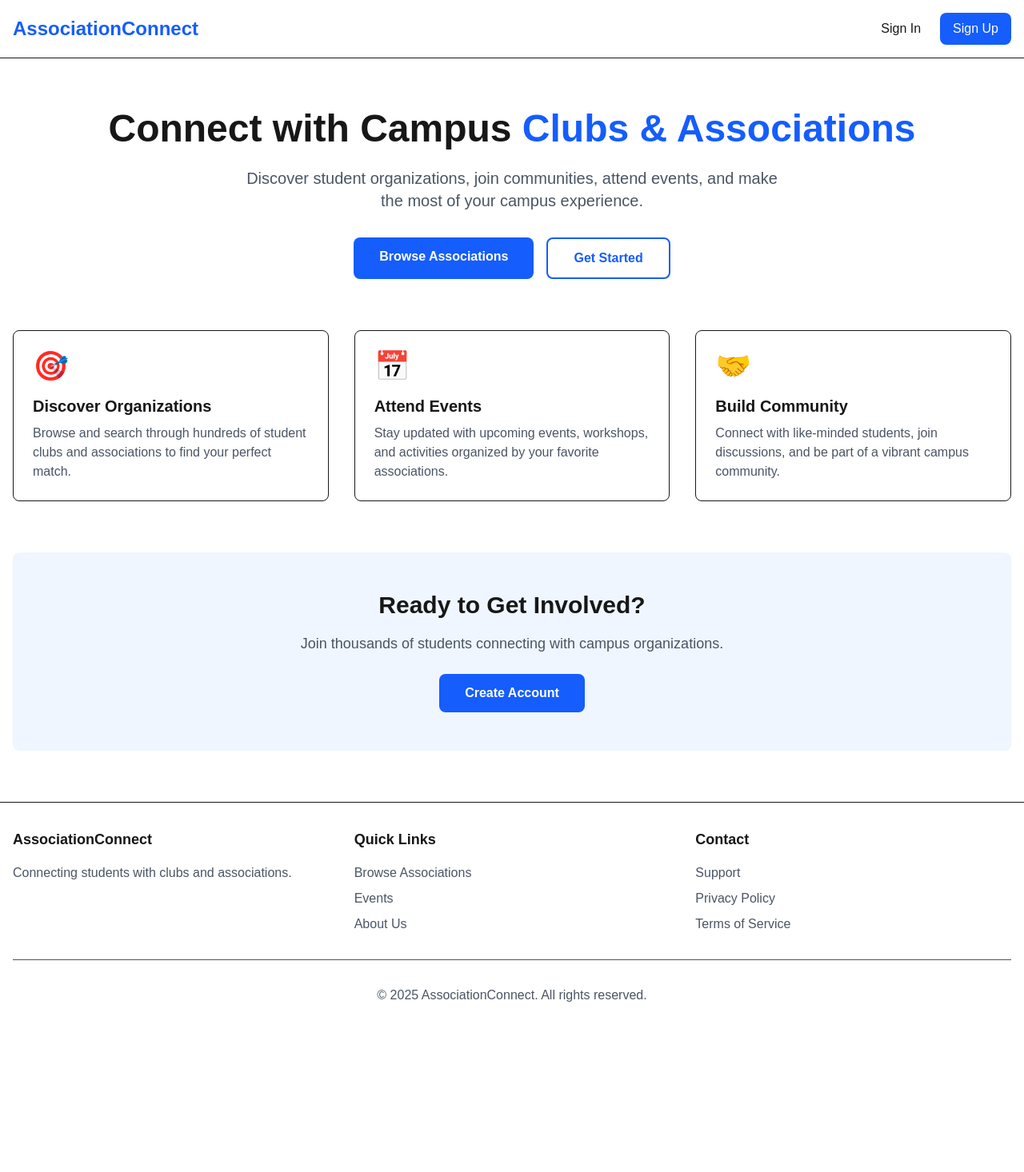
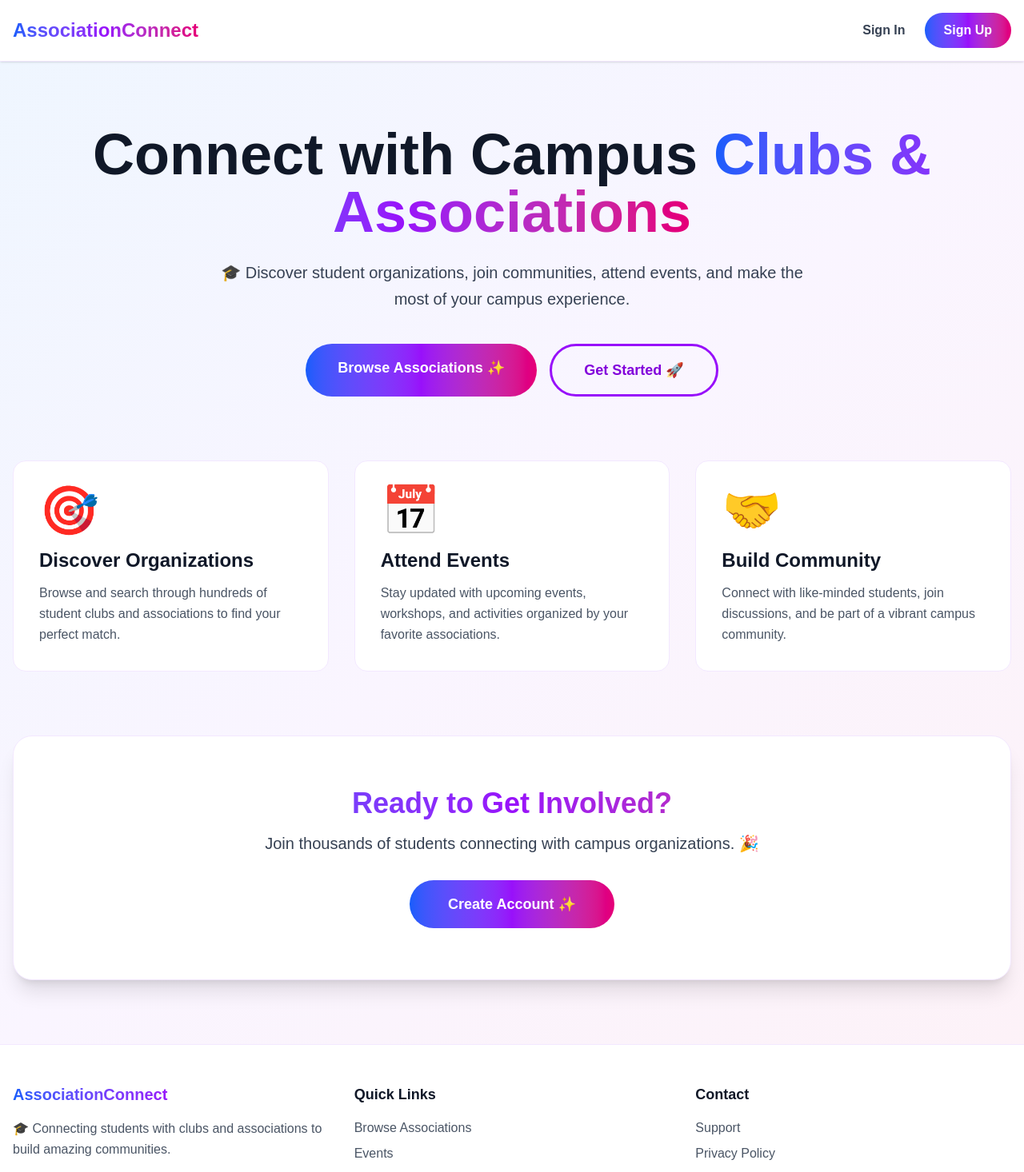
Before and after one commit to Ianlaur/BDD1, a Next.js app in the folder src/: page / in a window 1280 px wide. Shown: the top 1466 px of the page at 80% size. Before the commit the page ends 1289 px from the top, so only its background shows below. Built offline with nearby package versions, Linux system fonts and the light colour scheme; no server answers.

Commit message:
Add dark mode support with modern responsive design

```diff
--- a/src/app/auth/signup/page.tsx
+++ b/src/app/auth/signup/page.tsx
@@ -49,13 +49,15 @@ export default function SignUp() {
   }
 
   return (
-    <div className="min-h-[80vh] flex items-center justify-center px-4">
-      <div className="max-w-md w-full space-y-8">
+    <div className="min-h-[80vh] flex items-center justify-center px-4 py-12 bg-linear-to-br from-blue-50 via-purple-50 to-pink-50 dark:from-gray-900 dark:via-purple-900/20 dark:to-blue-900/20">
+      <div className="max-w-md w-full space-y-8 bg-white dark:bg-gray-800 p-8 rounded-2xl shadow-xl border border-purple-100 dark:border-purple-800">
         <div>
-          <h2 className="text-center text-3xl font-bold">Create your account</h2>
-          <p className="mt-2 text-center text-gray-600">
+          <h2 className="text-center text-3xl font-black bg-linear-to-r from-blue-600 via-purple-600 to-pink-600 bg-clip-text text-transparent">
+            Create your account
+          </h2>
+          <p className="mt-2 text-center text-gray-600 dark:text-gray-400">
             Already have an account?{" "}
-            <Link href="/auth/signin" className="text-blue-600 hover:text-blue-700">
+            <Link href="/auth/signin" className="text-purple-600 dark:text-purple-400 hover:text-purple-700 dark:hover:text-purple-300 font-semibold">
               Sign in
             </Link>
           </p>
@@ -63,14 +65,14 @@ export default function SignUp() {
 
         <form className="mt-8 space-y-6" onSubmit={handleSubmit}>
           {error && (
-            <div className="bg-red-50 border border-red-200 text-red-700 px-4 py-3 rounded">
+            <div className="bg-red-50 dark:bg-red-900/20 border border-red-200 dark:border-red-800 text-red-700 dark:text-red-400 px-4 py-3 rounded-lg">
               {error}
             </div>
           )}
 
           <div className="space-y-4">
             <div>
-              <label htmlFor="name" className="block text-sm font-medium mb-2">
+              <label htmlFor="name" className="block text-sm font-semibold mb-2 text-gray-900 dark:text-gray-100">
                 Full Name
               </label>
               <input
@@ -78,13 +80,13 @@ export default function SignUp() {
                 name="name"
                 type="text"
                 required
-                className="w-full px-3 py-2 border border-gray-300 rounded-lg focus:outline-none focus:ring-2 focus:ring-blue-500"
+                className="w-full px-4 py-3 border border-gray-300 dark:border-gray-600 rounded-xl focus:outline-none focus:ring-2 focus:ring-purple-500 bg-white dark:bg-gray-700 text-gray-900 dark:text-gray-100 placeholder-gray-400 dark:placeholder-gray-500"
                 placeholder="John Doe"
               />
             </div>
 
             <div>
-              <label htmlFor="email" className="block text-sm font-medium mb-2">
+              <label htmlFor="email" className="block text-sm font-semibold mb-2 text-gray-900 dark:text-gray-100">
                 Email address
               </label>
               <input
@@ -93,13 +95,13 @@ export default function SignUp() {
                 type="email"
                 autoComplete="email"
                 required
-                className="w-full px-3 py-2 border border-gray-300 rounded-lg focus:outline-none focus:ring-2 focus:ring-blue-500"
+                className="w-full px-4 py-3 border border-gray-300 dark:border-gray-600 rounded-xl focus:outline-none focus:ring-2 focus:ring-purple-500 bg-white dark:bg-gray-700 text-gray-900 dark:text-gray-100 placeholder-gray-400 dark:placeholder-gray-500"
                 placeholder="you@university.edu"
               />
             </div>
 
             <div>
-              <label htmlFor="password" className="block text-sm font-medium mb-2">
+              <label htmlFor="password" className="block text-sm font-semibold mb-2 text-gray-900 dark:text-gray-100">
                 Password
               </label>
               <input
@@ -109,26 +111,26 @@ export default function SignUp() {
                 autoComplete="new-password"
                 required
                 minLength={8}
-                className="w-full px-3 py-2 border border-gray-300 rounded-lg focus:outline-none focus:ring-2 focus:ring-blue-500"
+                className="w-full px-4 py-3 border border-gray-300 dark:border-gray-600 rounded-xl focus:outline-none focus:ring-2 focus:ring-purple-500 bg-white dark:bg-gray-700 text-gray-900 dark:text-gray-100 placeholder-gray-400 dark:placeholder-gray-500"
                 placeholder="••••••••"
               />
-              <p className="mt-1 text-sm text-gray-500">
+              <p className="mt-1 text-sm text-gray-500 dark:text-gray-400">
                 Minimum 8 characters
               </p>
             </div>
 
             <div>
-              <label htmlFor="role" className="block text-sm font-medium mb-2">
+              <label htmlFor="role" className="block text-sm font-semibold mb-2 text-gray-900 dark:text-gray-100">
                 I am a...
               </label>
               <select
                 id="role"
                 name="role"
                 required
-                className="w-full px-3 py-2 border border-gray-300 rounded-lg focus:outline-none focus:ring-2 focus:ring-blue-500"
+                className="w-full px-4 py-3 border border-gray-300 dark:border-gray-600 rounded-xl focus:outline-none focus:ring-2 focus:ring-purple-500 bg-white dark:bg-gray-700 text-gray-900 dark:text-gray-100"
               >
-                <option value="STUDENT">Student</option>
-                <option value="ASSOCIATION">Association/Club Representative</option>
+                <option value="STUDENT">🎓 Student</option>
+                <option value="ASSOCIATION">🏫 Association/Club Representative</option>
               </select>
             </div>
           </div>
@@ -136,24 +138,24 @@ export default function SignUp() {
           <button
             type="submit"
             disabled={loading}
-            className="w-full py-3 px-4 bg-blue-600 hover:bg-blue-700 text-white font-semibold rounded-lg disabled:opacity-50 disabled:cursor-not-allowed transition"
+            className="w-full py-3 px-4 bg-linear-to-r from-blue-600 via-purple-600 to-pink-600 hover:shadow-lg text-white font-bold rounded-xl disabled:opacity-50 disabled:cursor-not-allowed transition-all hover:scale-105"
           >
-            {loading ? "Creating account..." : "Create account"}
+            {loading ? "Creating account..." : "Create account ✨"}
           </button>
 
           <div className="relative my-6">
             <div className="absolute inset-0 flex items-center">
-              <div className="w-full border-t border-gray-300"></div>
+              <div className="w-full border-t border-gray-300 dark:border-gray-600"></div>
             </div>
             <div className="relative flex justify-center text-sm">
-              <span className="px-2 bg-white text-gray-500">Or continue with</span>
+              <span className="px-2 bg-white dark:bg-gray-800 text-gray-500 dark:text-gray-400">Or continue with</span>
             </div>
           </div>
 
           <button
             type="button"
             onClick={() => signIn("google", { callbackUrl: "/dashboard" })}
-            className="w-full py-3 px-4 border border-gray-300 hover:bg-gray-50 rounded-lg font-semibold transition flex items-center justify-center gap-2"
+            className="w-full py-3 px-4 border-2 border-gray-300 dark:border-gray-600 hover:bg-gray-50 dark:hover:bg-gray-700 rounded-xl font-semibold transition flex items-center justify-center gap-2 text-gray-900 dark:text-gray-100"
           >
             <svg className="w-5 h-5" viewBox="0 0 24 24">
               <path
--- a/src/app/page.tsx
+++ b/src/app/page.tsx
@@ -2,57 +2,60 @@ import Link from "next/link";
 
 export default function Home() {
   return (
-    <div className="container mx-auto px-4 py-16">
+    <div className="min-h-screen bg-linear-to-br from-blue-50 via-purple-50 to-pink-50 dark:from-gray-900 dark:via-purple-900/20 dark:to-blue-900/20">
+      <div className="container mx-auto px-4 py-20">
         {/* Hero Section */}
-      <section className="text-center mb-16">
-        <h1 className="text-5xl font-bold mb-6">
+        <section className="text-center mb-20">
+          <h1 className="text-6xl md:text-7xl font-black mb-6 text-gray-900 dark:text-gray-100">
             Connect with Campus{" "}
-          <span className="text-blue-600">Clubs & Associations</span>
+            <span className="bg-linear-to-r from-blue-600 via-purple-600 to-pink-600 bg-clip-text text-transparent">
+              Clubs & Associations
+            </span>
           </h1>
-        <p className="text-xl text-gray-600 mb-8 max-w-2xl mx-auto">
-          Discover student organizations, join communities, attend events, and
+          <p className="text-xl text-gray-700 dark:text-gray-300 mb-10 max-w-3xl mx-auto leading-relaxed">
+            🎓 Discover student organizations, join communities, attend events, and
             make the most of your campus experience.
           </p>
-        <div className="flex gap-4 justify-center">
+          <div className="flex gap-4 justify-center flex-wrap">
             <Link
               href="/associations"
-            className="px-8 py-3 bg-blue-600 text-white rounded-lg font-semibold hover:bg-blue-700 transition"
+              className="px-10 py-4 bg-linear-to-r from-blue-600 via-purple-600 to-pink-600 text-white rounded-full font-bold hover:shadow-2xl hover:scale-105 transition-all text-lg"
             >
-            Browse Associations
+              Browse Associations ✨
             </Link>
             <Link
               href="/auth/signup"
-            className="px-8 py-3 border-2 border-blue-600 text-blue-600 rounded-lg font-semibold hover:bg-blue-50 transition"
+              className="px-10 py-4 border-3 border-purple-600 text-purple-700 rounded-full font-bold hover:bg-purple-50 hover:scale-105 transition-all text-lg"
             >
-            Get Started
+              Get Started 🚀
             </Link>
           </div>
         </section>
 
         {/* Features Section */}
-      <section className="grid md:grid-cols-3 gap-8 mb-16">
-        <div className="p-6 border rounded-lg hover:shadow-lg transition">
-          <div className="text-4xl mb-4">🎯</div>
-          <h3 className="text-xl font-bold mb-2">Discover Organizations</h3>
-          <p className="text-gray-600">
+        <section className="grid md:grid-cols-3 gap-8 mb-20">
+          <div className="bg-white dark:bg-gray-800 p-8 rounded-2xl hover:shadow-2xl transition-all transform hover:-translate-y-2 border border-purple-100 dark:border-purple-800">
+            <div className="text-6xl mb-4">🎯</div>
+            <h3 className="text-2xl font-black mb-3 text-gray-900 dark:text-gray-100">Discover Organizations</h3>
+            <p className="text-gray-600 dark:text-gray-400 leading-relaxed">
               Browse and search through hundreds of student clubs and associations
               to find your perfect match.
             </p>
           </div>
 
-        <div className="p-6 border rounded-lg hover:shadow-lg transition">
-          <div className="text-4xl mb-4">📅</div>
-          <h3 className="text-xl font-bold mb-2">Attend Events</h3>
-          <p className="text-gray-600">
+          <div className="bg-white dark:bg-gray-800 p-8 rounded-2xl hover:shadow-2xl transition-all transform hover:-translate-y-2 border border-purple-100 dark:border-purple-800">
+            <div className="text-6xl mb-4">📅</div>
+            <h3 className="text-2xl font-black mb-3 text-gray-900 dark:text-gray-100">Attend Events</h3>
+            <p className="text-gray-600 dark:text-gray-400 leading-relaxed">
               Stay updated with upcoming events, workshops, and activities
               organized by your favorite associations.
             </p>
           </div>
 
-        <div className="p-6 border rounded-lg hover:shadow-lg transition">
-          <div className="text-4xl mb-4">🤝</div>
-          <h3 className="text-xl font-bold mb-2">Build Community</h3>
-          <p className="text-gray-600">
+          <div className="bg-white dark:bg-gray-800 p-8 rounded-2xl hover:shadow-2xl transition-all transform hover:-translate-y-2 border border-purple-100 dark:border-purple-800">
+            <div className="text-6xl mb-4">🤝</div>
+            <h3 className="text-2xl font-black mb-3 text-gray-900 dark:text-gray-100">Build Community</h3>
+            <p className="text-gray-600 dark:text-gray-400 leading-relaxed">
               Connect with like-minded students, join discussions, and be part of
               a vibrant campus community.
             </p>
@@ -60,20 +63,21 @@ export default function Home() {
         </section>
 
         {/* CTA Section */}
-      <section className="bg-blue-50 rounded-lg p-12 text-center">
-        <h2 className="text-3xl font-bold mb-4">
+        <section className="bg-white dark:bg-gray-800 rounded-3xl p-16 text-center shadow-xl border border-purple-100 dark:border-purple-800">
+          <h2 className="text-4xl font-black mb-4 bg-linear-to-r from-blue-600 via-purple-600 to-pink-600 bg-clip-text text-transparent">
             Ready to Get Involved?
           </h2>
-        <p className="text-lg text-gray-600 mb-6">
-          Join thousands of students connecting with campus organizations.
+          <p className="text-xl text-gray-700 dark:text-gray-300 mb-8">
+            Join thousands of students connecting with campus organizations. 🎉
           </p>
           <Link
             href="/auth/signup"
-          className="inline-block px-8 py-3 bg-blue-600 text-white rounded-lg font-semibold hover:bg-blue-700 transition"
+            className="inline-block px-12 py-4 bg-linear-to-r from-blue-600 via-purple-600 to-pink-600 text-white rounded-full font-bold hover:shadow-2xl hover:scale-105 transition-all text-lg"
           >
-          Create Account
+            Create Account ✨
           </Link>
         </section>
       </div>
+    </div>
   );
 }
--- a/src/components/Footer.tsx
+++ b/src/components/Footer.tsx
@@ -2,37 +2,39 @@ import Link from "next/link";
 
 export function Footer() {
   return (
-    <footer className="border-t mt-auto">
-      <div className="container mx-auto px-4 py-8">
+    <footer className="bg-white border-t border-purple-100 mt-auto">
+      <div className="container mx-auto px-4 py-12">
         <div className="grid grid-cols-1 md:grid-cols-3 gap-8">
           <div>
-            <h3 className="font-bold text-lg mb-4">AssociationConnect</h3>
-            <p className="text-gray-600">
-              Connecting students with clubs and associations.
+            <h3 className="font-black text-xl mb-4 bg-linear-to-r from-blue-600 via-purple-600 to-pink-600 bg-clip-text text-transparent">
+              AssociationConnect
+            </h3>
+            <p className="text-gray-600 leading-relaxed">
+              🎓 Connecting students with clubs and associations to build amazing communities.
             </p>
           </div>
 
           <div>
-            <h3 className="font-bold text-lg mb-4">Quick Links</h3>
+            <h3 className="font-bold text-lg mb-4 text-gray-900">Quick Links</h3>
             <ul className="space-y-2 text-gray-600">
-              <li><Link href="/associations" className="hover:text-blue-600">Browse Associations</Link></li>
-              <li><Link href="/events" className="hover:text-blue-600">Events</Link></li>
-              <li><Link href="/about" className="hover:text-blue-600">About Us</Link></li>
+              <li><Link href="/associations" className="hover:text-purple-600 transition font-medium">Browse Associations</Link></li>
+              <li><Link href="/events" className="hover:text-purple-600 transition font-medium">Events</Link></li>
+              <li><Link href="/about" className="hover:text-purple-600 transition font-medium">About Us</Link></li>
             </ul>
           </div>
 
           <div>
-            <h3 className="font-bold text-lg mb-4">Contact</h3>
+            <h3 className="font-bold text-lg mb-4 text-gray-900">Contact</h3>
             <ul className="space-y-2 text-gray-600">
-              <li><Link href="/support" className="hover:text-blue-600">Support</Link></li>
-              <li><Link href="/privacy" className="hover:text-blue-600">Privacy Policy</Link></li>
-              <li><Link href="/terms" className="hover:text-blue-600">Terms of Service</Link></li>
+              <li><Link href="/support" className="hover:text-purple-600 transition font-medium">Support</Link></li>
+              <li><Link href="/privacy" className="hover:text-purple-600 transition font-medium">Privacy Policy</Link></li>
+              <li><Link href="/terms" className="hover:text-purple-600 transition font-medium">Terms of Service</Link></li>
             </ul>
           </div>
         </div>
 
-        <div className="mt-8 pt-8 border-t text-center text-gray-600">
-          <p>&copy; {new Date().getFullYear()} AssociationConnect. All rights reserved.</p>
+        <div className="mt-8 pt-8 border-t border-purple-100 text-center text-gray-600">
+          <p className="font-medium">&copy; {new Date().getFullYear()} AssociationConnect. All rights reserved. Made with 💜</p>
         </div>
       </div>
     </footer>
--- a/src/components/Header.tsx
+++ b/src/components/Header.tsx
@@ -5,25 +5,25 @@ export async function Header() {
   const session = await auth();
 
   return (
-    <header className="border-b">
+    <header className="bg-white/80 backdrop-blur-lg border-b border-purple-100 sticky top-0 z-50 shadow-sm">
       <nav className="container mx-auto px-4 py-4 flex justify-between items-center">
-        <Link href="/" className="text-2xl font-bold text-blue-600">
+        <Link href="/" className="text-2xl font-black bg-linear-to-r from-blue-600 via-purple-600 to-pink-600 bg-clip-text text-transparent hover:scale-105 transition-transform">
           AssociationConnect
         </Link>
 
         <div className="flex gap-6 items-center">
           {session ? (
             <>
-              <Link href="/dashboard" className="hover:text-blue-600">
+              <Link href="/dashboard" className="font-semibold text-gray-700 hover:text-purple-600 transition">
                 Dashboard
               </Link>
-              <Link href="/associations" className="hover:text-blue-600">
+              <Link href="/associations" className="font-semibold text-gray-700 hover:text-purple-600 transition">
                 Associations
               </Link>
-              <Link href="/events" className="hover:text-blue-600">
+              <Link href="/events" className="font-semibold text-gray-700 hover:text-purple-600 transition">
                 Events
               </Link>
-              <Link href="/profile" className="hover:text-blue-600">
+              <Link href="/profile" className="font-semibold text-gray-700 hover:text-purple-600 transition">
                 Profile
               </Link>
               <form action={async () => {
@@ -31,17 +31,17 @@ export async function Header() {
                 const { signOut } = await import("@/lib/auth");
                 await signOut();
               }}>
-                <button className="px-4 py-2 bg-gray-200 rounded-lg hover:bg-gray-300">
+                <button className="px-5 py-2.5 bg-linear-to-r from-purple-500 to-pink-500 text-white font-semibold rounded-full hover:shadow-lg hover:scale-105 transition-all">
                   Sign Out
                 </button>
               </form>
             </>
           ) : (
             <>
-              <Link href="/auth/signin" className="hover:text-blue-600">
+              <Link href="/auth/signin" className="font-semibold text-gray-700 hover:text-purple-600 transition">
                 Sign In
               </Link>
-              <Link href="/auth/signup" className="px-4 py-2 bg-blue-600 text-white rounded-lg hover:bg-blue-700">
+              <Link href="/auth/signup" className="px-6 py-2.5 bg-linear-to-r from-blue-600 via-purple-600 to-pink-600 text-white font-semibold rounded-full hover:shadow-lg hover:scale-105 transition-all">
                 Sign Up
               </Link>
             </>
```
Also changed, not shown: src/app/associations/page.tsx (+73 -52 lines), src/app/auth/signin/page.tsx (+20 -18 lines), src/components/WebsiteLink.tsx (added, +22 -0 lines). Lines whose indentation alone changed are shown as unchanged.
